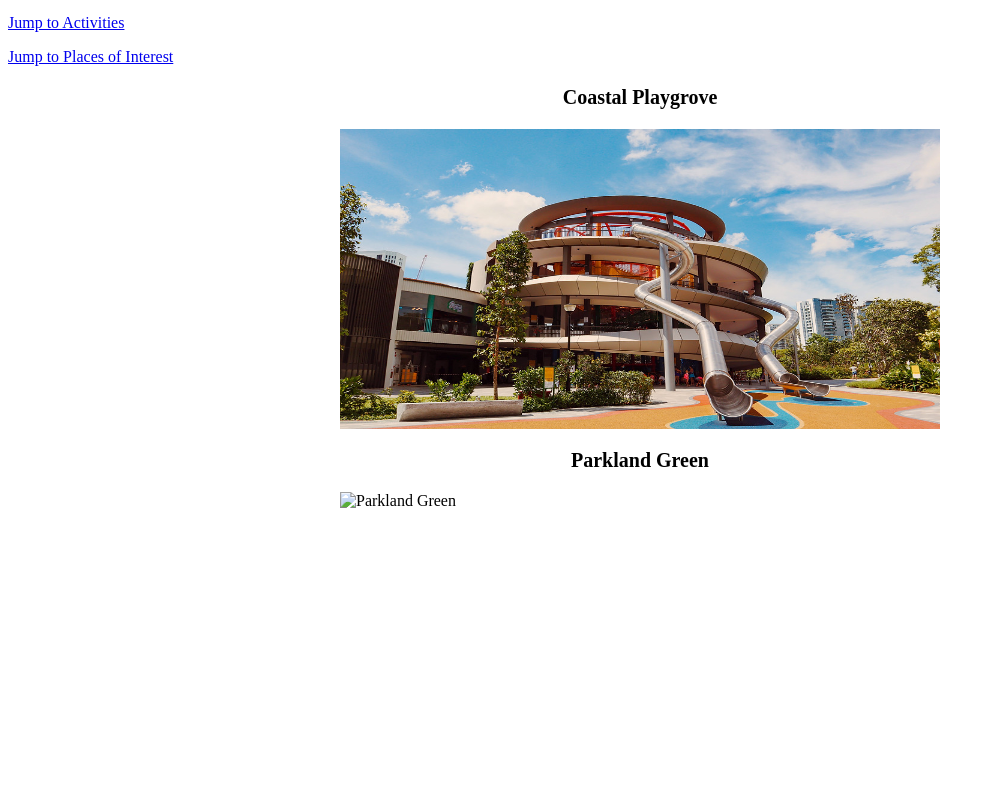
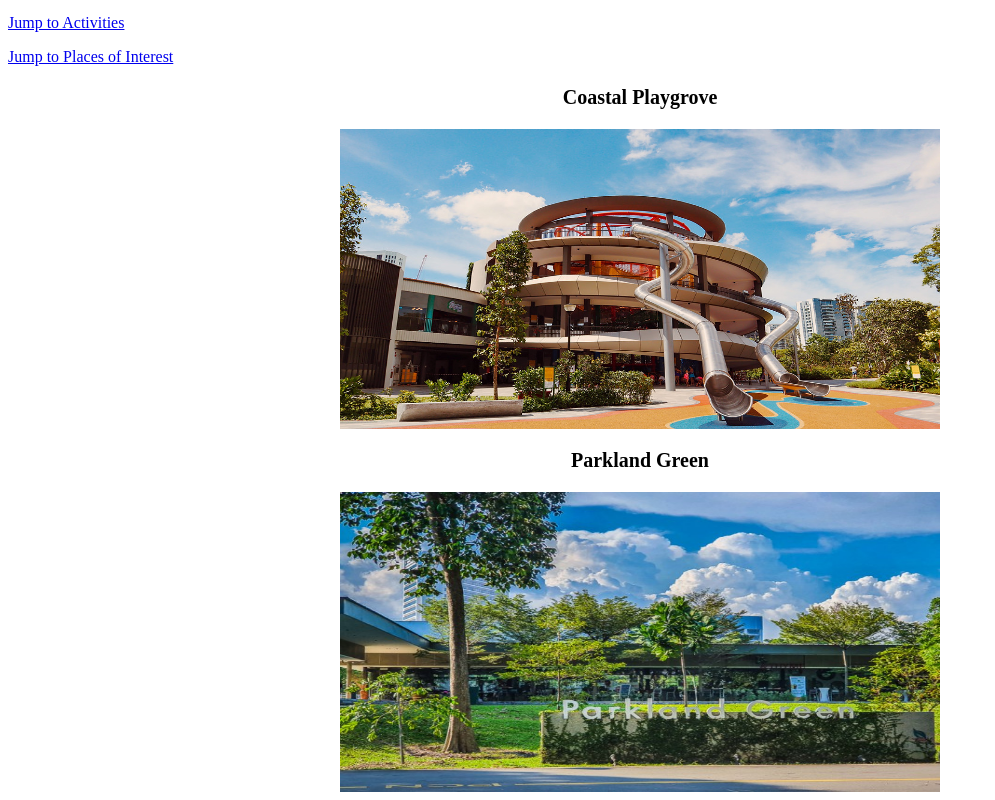
Before and after one commit to uninterestedsoldier/eastcoastpark.github.io, a plain HTML site: page eastcoastpark/index.html in a window 1280 px wide. Shown: the part 2242-3042 px from the top of the page, without its empty margins (0-995 px from the left). Drawn offline with Linux system fonts and the light colour scheme.

Commit message:
Update index.html

```diff
--- a/eastcoastpark/index.html
+++ b/eastcoastpark/index.html
@@ -76,7 +76,7 @@ img {
 </p>
 
 
-<img src="parkland.jpg" width="600" height="300" alt="Parkland Green" title="Parkland Green">
+<img src="parklandgreen.jpg" width="600" height="300" alt="Parkland Green" title="Parkland Green">
 
 
 
```
